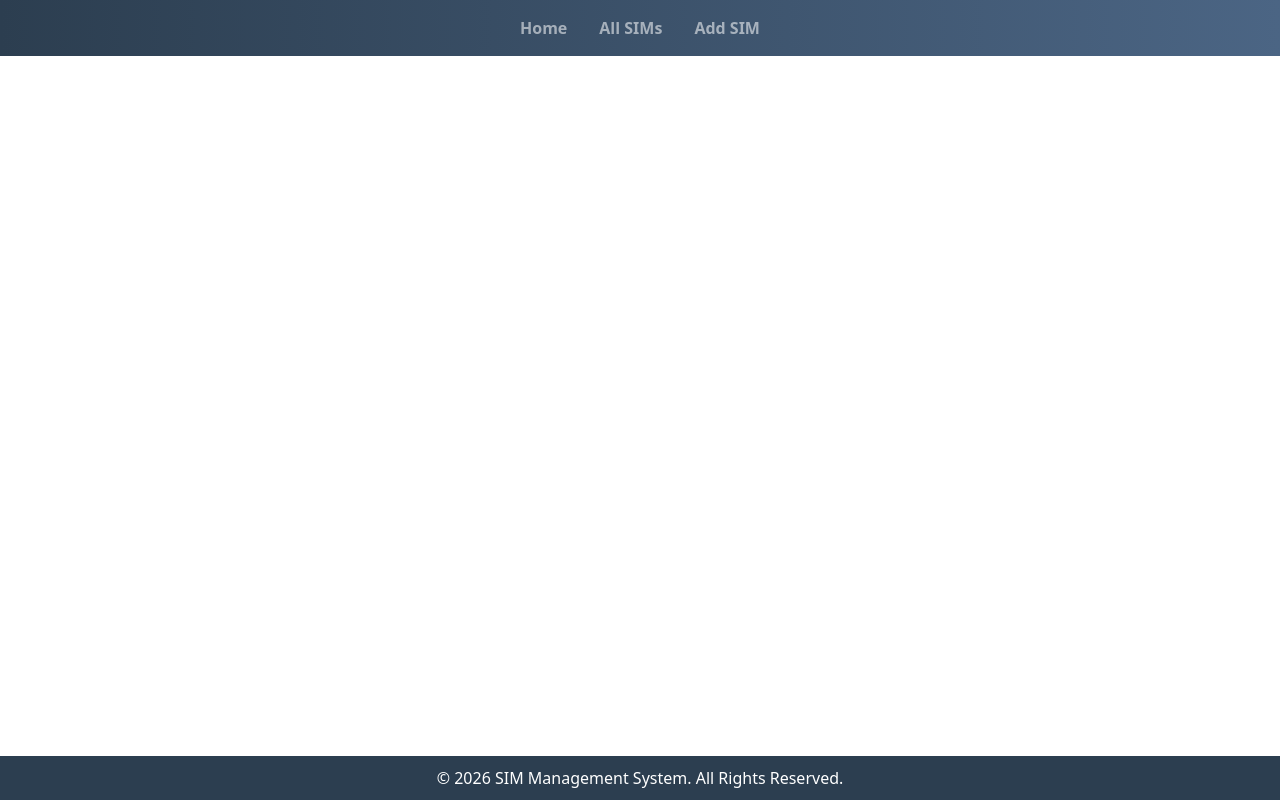
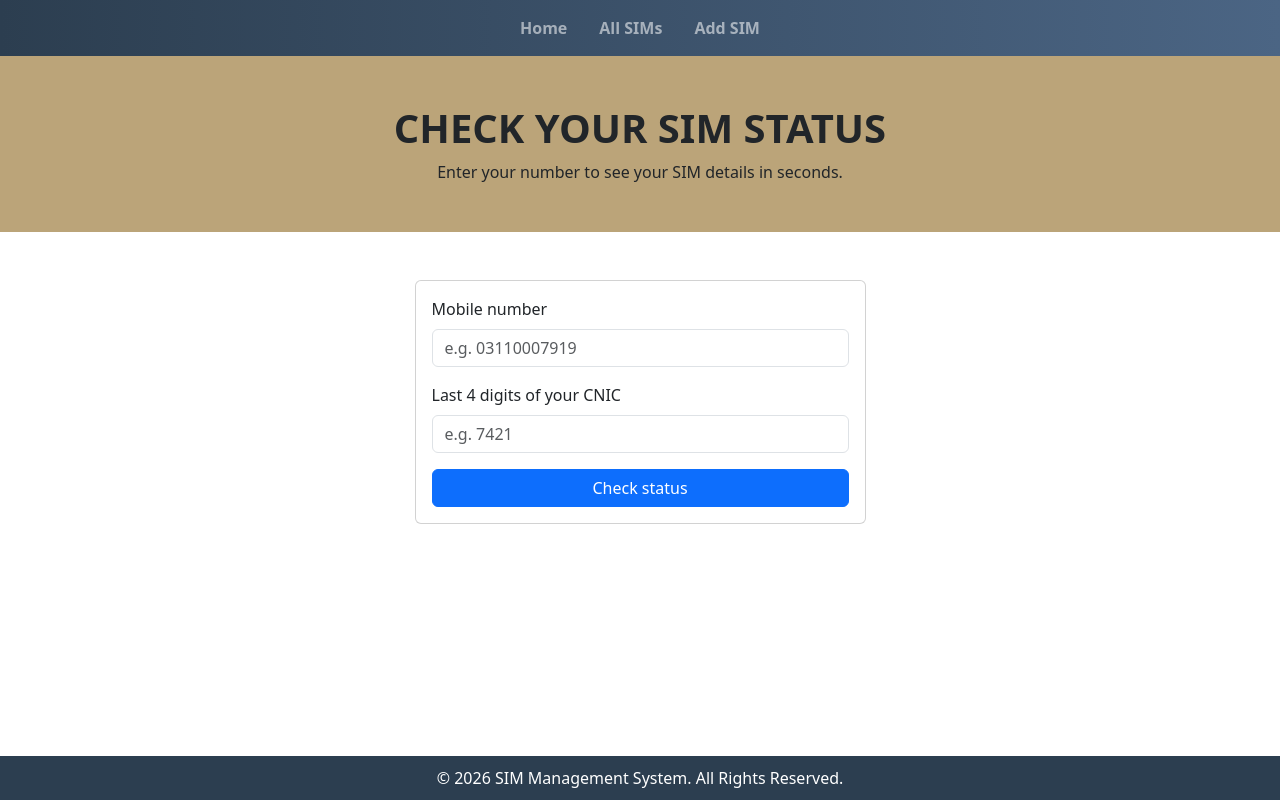
Before and after one commit to Surender-Rathore/sim-management-system-frontend, a React (Vite) app: page /check-sim in a window 1280 px wide. Built offline with nearby package versions, Linux system fonts and the light colour scheme; no server answers.

Commit message:
Add customer Check SIM page

```diff
--- a/src/App.jsx
+++ b/src/App.jsx
@@ -6,6 +6,7 @@ import "bootstrap/dist/css/bootstrap.min.css";
 import EditSim from "./pages/EditSim.jsx";
 import { Toaster } from "react-hot-toast";
 import Layout from "./components/Layout.jsx";
+import CheckSim from "./pages/CheckSim.jsx";
 function App() {
   return (
     <div
@@ -20,6 +21,7 @@ function App() {
             <Route path="/add-sim" element={<AddSim />} />
             <Route path="/sim-list" element={<SimList />} />
             <Route path="/sim-edit/:id" element={<EditSim />} />
+            <Route path="/check-sim" element={<CheckSim />}/>
           </Routes>
         </Layout>
       </BrowserRouter>
--- /dev/null
+++ b/src/pages/CheckSim.jsx
@@ -0,0 +1,210 @@
+import { useState } from "react";
+import {
+  Alert,
+  Badge,
+  Button,
+  Card,
+  CardBody,
+  CardTitle,
+  Col,
+  Container,
+  Form,
+  FormGroup,
+  Input,
+  Label,
+  Row,
+  Spinner,
+} from "reactstrap";
+import Jumbotron from "../Jumbotron/jumbotron";
+import { searchByMsisdn } from "../api/simCard";
+import "../styles/checkSim.css";
+
+const STATUS_INFO = {
+  ACTIVE: {
+    color: "success",
+    line: "#16A34A",
+    help: "Your SIM is working normally.",
+  },
+  INACTIVE: {
+    color: "secondary",
+    line: "#6B7280",
+    help: "Your SIM is not active right now. Contact support to activate it.",
+  },
+  SUSPENDED: {
+    color: "warning",
+    line: "#F59E0B",
+    help: "Your SIM is suspended. Contact support to restore it.",
+  },
+  BLOCKED: {
+    color: "danger",
+    line: "#DC2626",
+    help: "Your SIM is blocked. Contact support to get it reopened.",
+  },
+};
+
+const digits = (s) => String(s ?? "").replace(/\D/g, "");
+const sameNumber = (a, b) => digits(a).slice(-10) === digits(b).slice(-10);
+const maskName = (name) =>
+  String(name ?? "")
+    .split(" ")
+    .filter(Boolean)
+    .map((w) => w[0] + "****")
+    .join(" ");
+const formatDate = (d) => (d ? String(d).slice(0, 10) : "-");
+const statusLabel = (s) => (s ? s[0] + s.slice(1).toLowerCase() : "");
+
+const CheckSim = () => {
+  const [msisdn, setMsisdn] = useState("");
+  const [cnicLast4, setCnicLast4] = useState("");
+  const [loading, setLoading] = useState(false);
+  const [error, setError] = useState("");
+  const [sim, setSim] = useState(null);
+
+  const handleSubmit = async (e) => {
+    e.preventDefault();
+    setError("");
+    setSim(null);
+
+    const number = msisdn.trim();
+    const last4 = digits(cnicLast4);
+    if (!digits(number) || last4.length !== 4) {
+      setError("Enter your mobile number and the last 4 digits of your CNIC.");
+      return;
+    }
+
+    setLoading(true);
+    try {
+      const res = await searchByMsisdn(number);
+      const candidates = Array.isArray(res.data) ? res.data : [res.data];
+      const found = candidates.find(
+        (s) =>
+          s &&
+          sameNumber(s.msisdn, number) &&
+          digits(s.cnic).slice(-4) === last4
+      );
+
+      if (!found) {
+        setError("We couldn't find a SIM with these details.");
+      } else {
+        setSim({
+          msisdn: found.msisdn,
+          carrier: found.carrier,
+          status: found.status,
+          planType: found.planType,
+          assignedTo: found.assignedTo,
+          activationDate: found.activationDate,
+          updatedAt: found.updatedAt,
+        });
+      }
+    } catch (err) {
+      setError(
+        err.response?.status === 404
+          ? "We couldn't find a SIM with these details."
+          : "Something went wrong. Please try again."
+      );
+    } finally {
+      setLoading(false);
+    }
+  };
+
+  const info = sim ? STATUS_INFO[sim.status] ?? STATUS_INFO.INACTIVE : null;
+
+  return (
+    <div>
+      <Jumbotron>
+        <h1 className="text-center fw-bold">CHECK YOUR SIM STATUS</h1>
+        <p className="text-center mb-0">
+          Enter your number to see your SIM details in seconds.
+        </p>
+      </Jumbotron>
+
+      <Container className="py-4">
+        <Row className="justify-content-center">
+          <Col md={8} lg={5}>
+            <Card className="mb-3">
+              <CardBody>
+                <Form onSubmit={handleSubmit}>
+                  <FormGroup>
+                    <Label for="msisdn">Mobile number</Label>
+                    <Input
+                      id="msisdn"
+                      inputMode="numeric"
+                      placeholder="e.g. 03110007919"
+                      value={msisdn}
+                      onChange={(e) => setMsisdn(e.target.value)}
+                    />
+                  </FormGroup>
+                  <FormGroup>
+                    <Label for="cnic4">Last 4 digits of your CNIC</Label>
+                    <Input
+                      id="cnic4"
+                      inputMode="numeric"
+                      maxLength={4}
+                      placeholder="e.g. 7421"
+                      value={cnicLast4}
+                      onChange={(e) => setCnicLast4(e.target.value)}
+                    />
+                  </FormGroup>
+                  <Button color="primary" className="w-100" disabled={loading}>
+                    {loading ? <Spinner size="sm" /> : "Check status"}
+                  </Button>
+                </Form>
+              </CardBody>
+            </Card>
+
+            {error && <Alert color="danger">{error}</Alert>}
+
+            {sim && (
+              <Card
+                className="check-sim-result"
+                style={{ borderTopColor: info.line }}
+              >
+                <CardBody>
+                  <div className="d-flex align-items-center gap-2 mb-3">
+                    <div>
+                      <CardTitle tag="h5" className="mb-0 check-sim-num">
+                        {sim.msisdn}
+                      </CardTitle>
+                      <small className="text-muted">{sim.carrier}</small>
+                    </div>
+                    <Badge
+                      className={`ms-auto ${sim.status === "SUSPENDED" ? "text-dark" : ""}`}
+                      color={info.color}
+                    >
+                      {statusLabel(sim.status)}
+                    </Badge>
+                  </div>
+
+                  <Row className="g-3 mb-3">
+                    <Col xs={6}>
+                      <small className="text-muted d-block">Plan</small>
+                      {sim.planType || "-"}
+                    </Col>
+                    <Col xs={6}>
+                      <small className="text-muted d-block">Registered to</small>
+                      {maskName(sim.assignedTo) || "-"}
+                    </Col>
+                    <Col xs={6}>
+                      <small className="text-muted d-block">Activated on</small>
+                      {formatDate(sim.activationDate)}
+                    </Col>
+                    <Col xs={6}>
+                      <small className="text-muted d-block">Last updated</small>
+                      {formatDate(sim.updatedAt)}
+                    </Col>
+                  </Row>
+
+                  <Alert color={info.color} className="mb-0">
+                    {info.help}
+                  </Alert>
+                </CardBody>
+              </Card>
+            )}
+          </Col>
+        </Row>
+      </Container>
+    </div>
+  );
+};
+
+export default CheckSim;
--- /dev/null
+++ b/src/styles/checkSim.css
@@ -0,0 +1,7 @@
+.check-sim-result {
+        border-top: 4px solid #0EA5E9;
+}
+
+.check-sim-num {
+        font-family: ui-monospace, Menlo, monospace;
+}
```
Also changed, not shown: src/api/simCard.js (+7 -5 lines).
